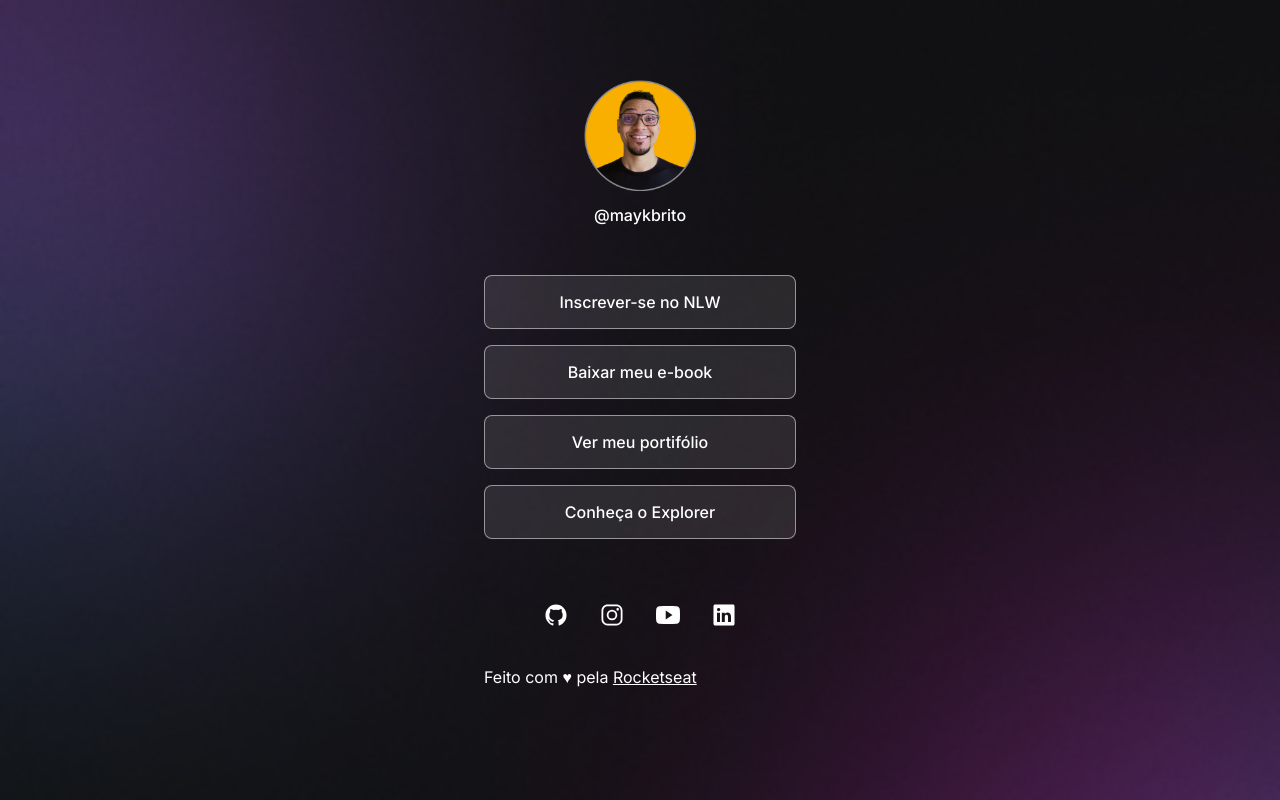
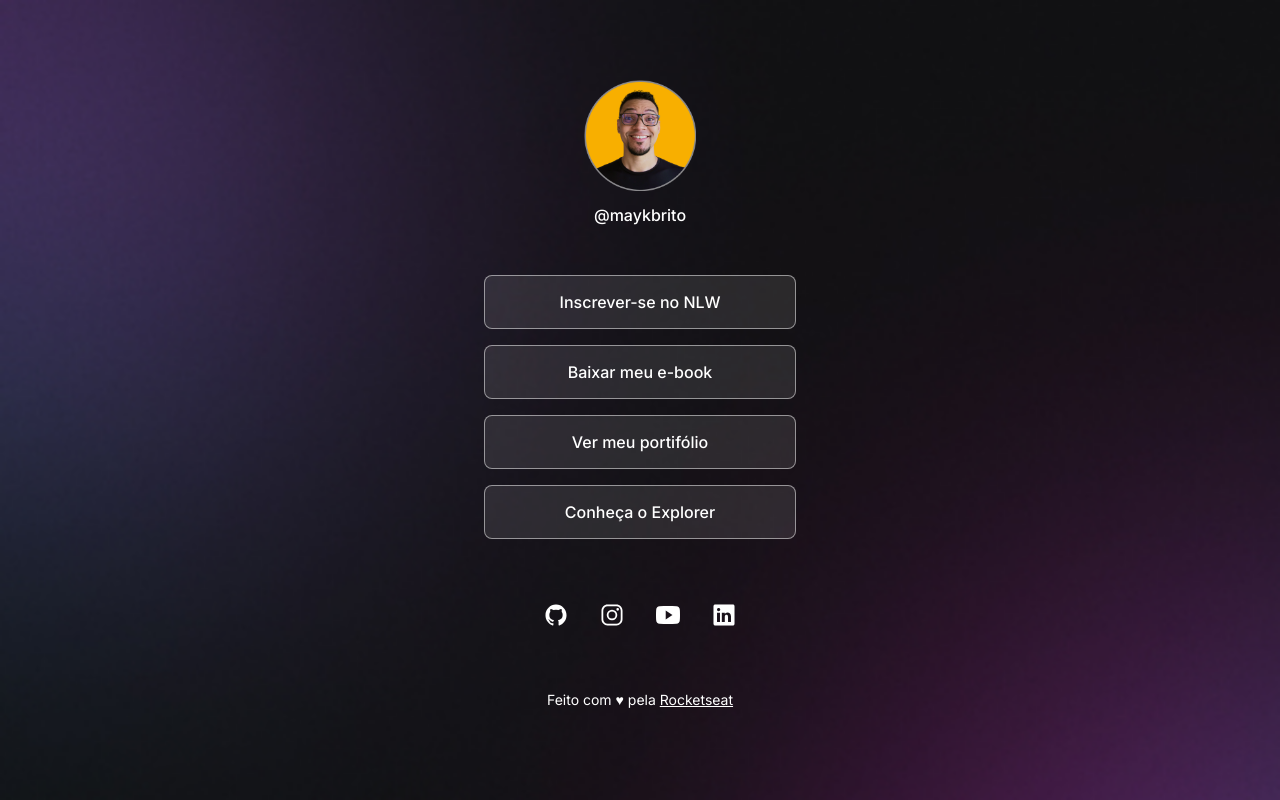
Before and after one commit to MiPigurim/Rocketseat-Devlinks, a plain HTML site: page index.html in a window 1280 px wide. Drawn offline with nearby package versions, Linux system fonts and the light colour scheme.

Commit message:
style: rodapé

```diff
--- a/style.css
+++ b/style.css
@@ -102,5 +102,10 @@
   #social-links a:hover {
     background: rgba(255, 255, 255, 0.20);
     padding: 16px;
+  }
 
+  footer {
+    padding: 24px 0;
+    text-align: center;
+    font-size: 14px;
   }
```
